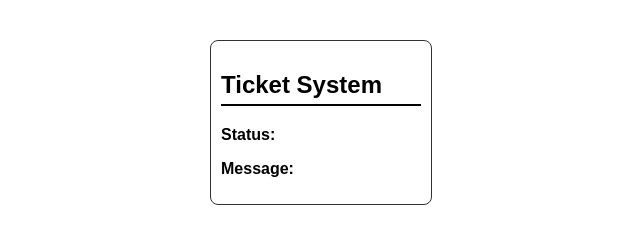
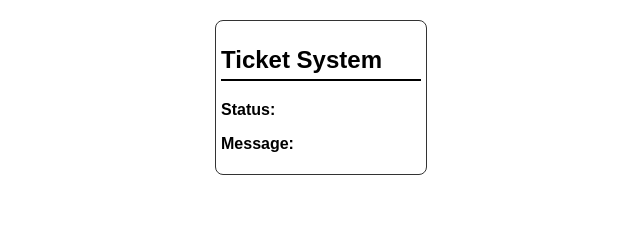
Before and after one commit to AION-IT/it_status_display_ts, a plain HTML site: page index.html in a window 1280 px wide. Shown: the whole page, without its empty margins (319-959 px from the left). Drawn offline with Linux system fonts and the light colour scheme; no server answers.

Commit message:
Update display-style.css

```diff
--- a/display-style.css
+++ b/display-style.css
@@ -20,7 +20,7 @@ h1 {
 }
 
 main {
-  padding: 20px;
+  padding: 5px;
 }
 
 h2 {
@@ -38,14 +38,14 @@ h2 {
       overflow-x: auto;
       grid-template-columns: repeat(auto-fit,   minmax(200px,1fr));
       gap: 5px;
-      padding: 10px;
+      padding: 5px;
 }
 
 #status-container div {
       flex: 1; /* Ensures equal width for all boxes */
       max-width: 200px;
       margin: 10px 0;
-      padding: 10px;
+      padding: 5px;
       border: 1px solid #333;
       border-radius: 8px;
       background-color: #ffffff;
```
